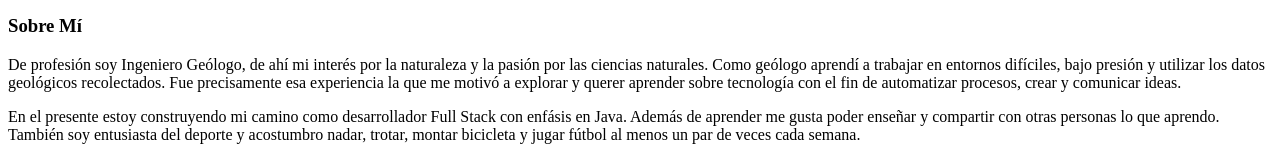
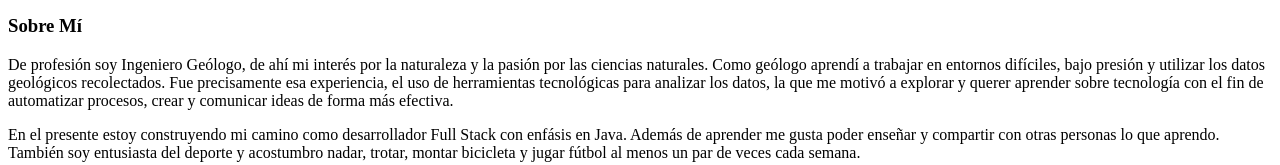
Before and after one commit to juansmarti90/portafolio, a plain HTML site: page index.html in a window 1280 px wide. Shown: the part 220-385 px from the top of the page. Drawn offline with Linux system fonts and the light colour scheme.

Commit message:
corrección en párrafo sobre mí

```diff
--- a/index.html
+++ b/index.html
@@ -28,8 +28,8 @@
         <h3>Sobre Mí</h3>
         <p>De profesión soy Ingeniero Geólogo, de ahí mi interés por la naturaleza y la pasión por las
             ciencias naturales. Como geólogo aprendí a trabajar en entornos difíciles, bajo presión y utilizar los datos geológicos recolectados.
-            Fue precisamente esa experiencia la que me motivó a explorar y querer aprender sobre tecnología con el fin de automatizar procesos,
-            crear y comunicar ideas.
+            Fue precisamente esa experiencia, el uso de herramientas tecnológicas para analizar los datos, la que me motivó a explorar y querer aprender sobre tecnología con el fin de automatizar procesos,
+            crear y comunicar ideas de forma más efectiva.
         </p>
         <p>En el presente estoy construyendo mi camino como desarrollador Full Stack con enfásis en Java. Además de aprender me gusta poder enseñar y
             compartir con otras personas lo que aprendo. También soy entusiasta del deporte y acostumbro nadar, trotar, montar bicicleta y jugar fútbol al menos
```
